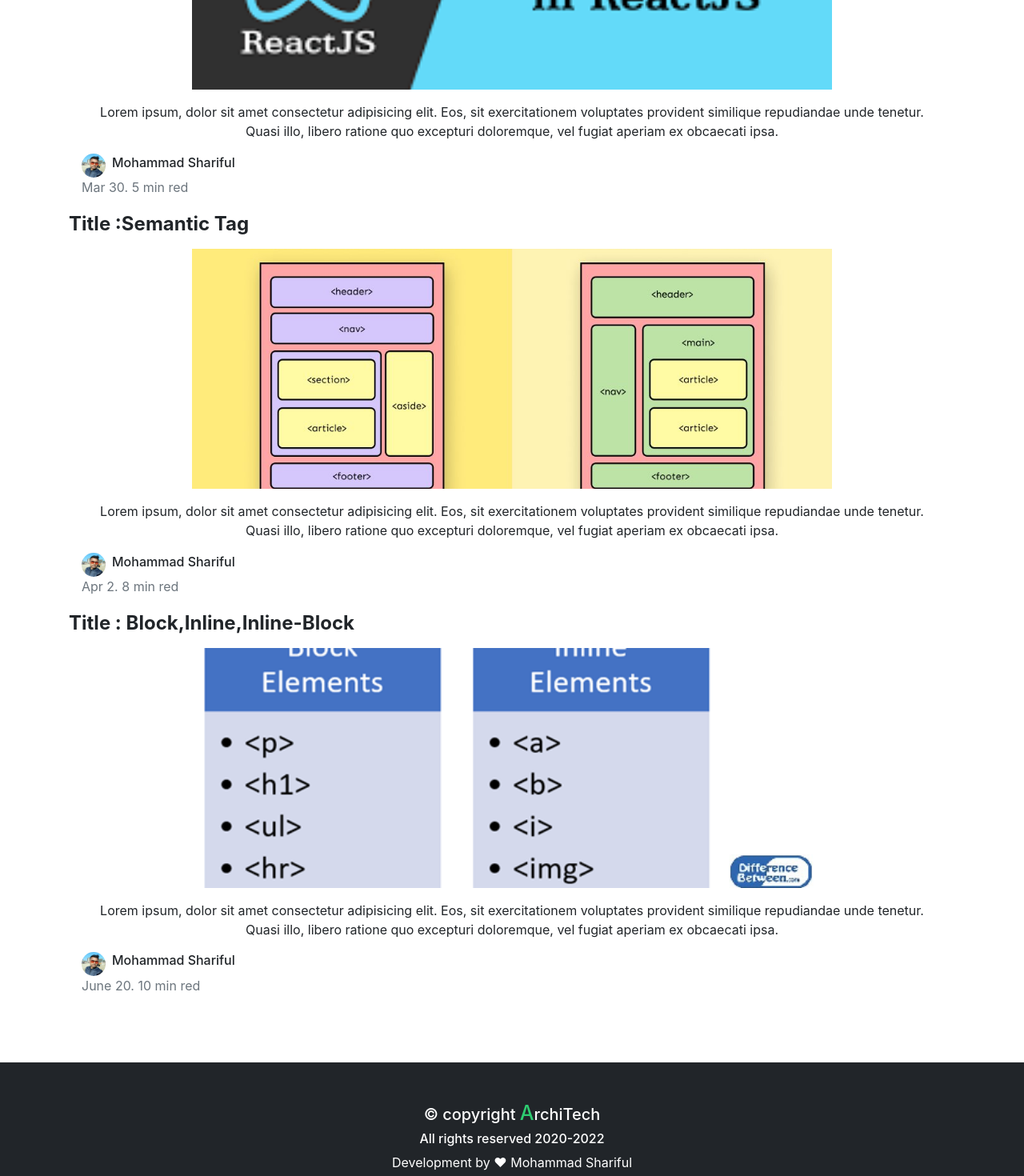
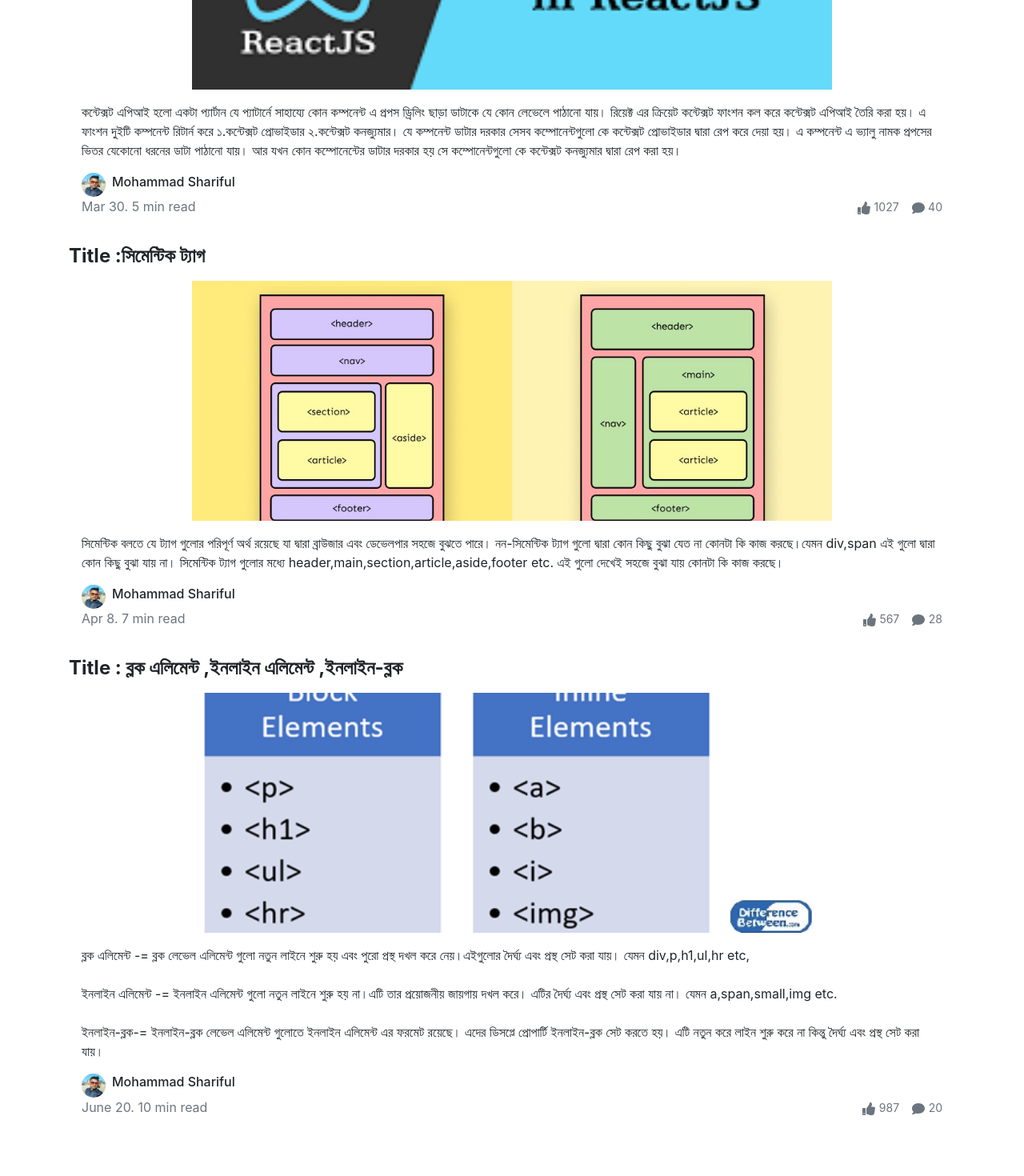
Before and after one commit to mohammadshariful/architech, a React (Create React App) app: page /blogs in a window 1280 px wide. Shown: the part 380-1850 px from the top of the page at 80% size. Built offline with nearby package versions, Linux system fonts and the light colour scheme.

Commit message:
update blogs component

```diff
--- a/src/Components/Blogs/Blogs.js
+++ b/src/Components/Blogs/Blogs.js
@@ -1,5 +1,6 @@
 import React from "react";
 import { Container } from "react-bootstrap";
+import { FaComment, FaThumbsUp } from "react-icons/fa";
 import authorImg from "../../Assets/Images/author-img.jpg";
 import blockInlineImg from "../../Assets/Images/block-inline.webp";
 import contextApi from "../../Assets/Images/context-api.jpg";
@@ -9,55 +10,103 @@ const Blogs = () => {
   return (
     <Container className=" my-5 p-3">
       <article className="blog">
-        <h4 className="fw-bolder mb-3">Title : Context Api</h4>
+        <h4 className="fw-bolder mb-3">Title : কন্টেক্সট এপিআই </h4>
         <div className="px-3">
           <img className="blog-img img-fluid" src={contextApi} alt="" />
-          <p className="text-center my-3">
-            Lorem ipsum, dolor sit amet consectetur adipisicing elit. Eos, sit
-            exercitationem voluptates provident similique repudiandae unde
-            tenetur. Quasi illo, libero ratione quo excepturi doloremque, vel
-            fugiat aperiam ex obcaecati ipsa.
+          <p className="text-start my-3">
+            কন্টেক্সট এপিআই হলো একটা প্যার্টান যে প্যাটার্নে সাহায্যে কোন
+            কম্পনেন্ট এ প্রপস ড্রিলিং ছাড়া ডাটাকে যে কোন লেভেলে পাঠানো যায়।
+            রিয়েক্ট এর ক্রিয়েট কন্টেক্সট ফাংশন কল করে কন্টেক্সট এপিআই তৈরি করা
+            হয়। এ ফাংশন দুইটি কম্পনেন্ট রিটার্ন করে ১.কন্টেক্সট প্রোভাইডার
+            ২.কন্টেক্সট কনজ্যুমার। যে কম্পনেন্ট ডাটার দরকার সেসব কম্পোনেন্টগুলো
+            কে কন্টেক্সট প্রোভাইডার দ্বারা রেপ করে দেয়া হয়। এ কম্পনেন্ট এ
+            ভ্যালু নামক প্রপসের ভিতর যেকোনো ধরনের ডাটা পাঠানো যায়। আর যখন কোন
+            কম্পোনেন্টের ডাটার দরকার হয় সে কম্পোনেন্টগুলো কে কন্টেক্সট কনজ্যুমার
+            দ্বারা রেপ করা হয়।
           </p>
         </div>
         <div className="d-flex align-items-center px-3">
           <img className="author-img" src={authorImg} alt="" />
           <h6 className="ms-2">Mohammad Shariful</h6>
         </div>
-        <p className="text-muted px-3">Mar 30. 5 min red</p>
+        <div className="d-flex align-items-center justify-content-between">
+          <p className="text-muted px-3">Mar 30. 5 min read</p>
+          <p className="text-muted px-3">
+            <span className="me-2">
+              <FaThumbsUp /> <small>1027</small>
+            </span>
+            <span className="ms-2">
+              <FaComment /> <small>40</small>
+            </span>
+          </p>
+        </div>
       </article>
       <article className="blog">
-        <h4 className="fw-bolder mb-3">Title :Semantic Tag</h4>
+        <h4 className="fw-bolder mb-3">Title :সিমেন্টিক ট্যাগ </h4>
         <div className="px-3">
           <img className="blog-img img-fluid" src={semanticTagImg} alt="" />
-          <p className="text-center my-3">
-            Lorem ipsum, dolor sit amet consectetur adipisicing elit. Eos, sit
-            exercitationem voluptates provident similique repudiandae unde
-            tenetur. Quasi illo, libero ratione quo excepturi doloremque, vel
-            fugiat aperiam ex obcaecati ipsa.
+          <p className="text-start my-3">
+            সিমেন্টিক বলতে যে ট্যাগ গুলোর পরিপূর্ণ অর্থ রয়েছে যা দ্বারা ব্রাউজার
+            এবং ডেভেলপার সহজে বুঝতে পারে। নন-সিমেন্টিক ট্যাগ গুলো দ্বারা কোন
+            কিছু বুঝা যেত না কোনটা কি কাজ করছে।যেমন div,span এই গুলো দ্বারা কোন
+            কিছু বুঝা যায় না। সিমেন্টিক ট্যাগ গুলোর মধ্যে
+            header,main,section,article,aside,footer etc. এই গুলো দেখেই সহজে
+            বুঝা যায় কোনটা কি কাজ করছে।
           </p>
         </div>
         <div className="d-flex align-items-center px-3">
           <img className="author-img" src={authorImg} alt="" />
           <h6 className="ms-2">Mohammad Shariful</h6>
         </div>
-        <p className="text-muted px-3">Apr 2. 8 min red</p>
+        <div className="d-flex align-items-center justify-content-between">
+          <p className="text-muted px-3">Apr 8. 7 min read</p>
+          <p className="text-muted px-3">
+            <span className="me-2">
+              <FaThumbsUp /> <small>567</small>
+            </span>
+            <span className="ms-2">
+              <FaComment /> <small>28</small>
+            </span>
+          </p>
+        </div>
       </article>
       <article className="blog">
-        <h4 className="fw-bolder mb-3">Title : Block,Inline,Inline-Block</h4>
+        <h4 className="fw-bolder mb-3">
+          Title : ব্লক এলিমেন্ট ,ইনলাইন এলিমেন্ট ,ইনলাইন-ব্লক
+        </h4>
         <div className="px-3">
           <img className="blog-img img-fluid" src={blockInlineImg} alt="" />
-          <p className="text-center my-3">
-            Lorem ipsum, dolor sit amet consectetur adipisicing elit. Eos, sit
-            exercitationem voluptates provident similique repudiandae unde
-            tenetur. Quasi illo, libero ratione quo excepturi doloremque, vel
-            fugiat aperiam ex obcaecati ipsa.
+          <p className="text-start my-3">
+            ব্লক এলিমেন্ট -= ব্লক লেভেল এলিমেন্ট গুলো নতুন লাইনে শুরু হয় এবং
+            পুরো প্রস্থ দখল করে নেয়।এইগুলোর দৈর্ঘ্য এবং প্রস্থ সেট করা যায়। যেমন
+            div,p,h1,ul,hr etc,
+            <br />
+            <br />
+            ইনলাইন এলিমেন্ট -= ইনলাইন এলিমেন্ট গুলো নতুন লাইনে শুরু হয় না।এটি
+            তার প্রয়োজনীয় জায়গায় দখল করে। এটির দৈর্ঘ্য এবং প্রস্থ সেট করা যায়
+            না। যেমন a,span,small,img etc.
+            <br />
+            <br />
+            ইনলাইন-ব্লক-= ইনলাইন-ব্লক লেভেল এলিমেন্ট গুলোতে ইনলাইন এলিমেন্ট এর
+            ফরমেট রয়েছে। এদের ডিসপ্লে প্রোপার্টি ইনলাইন-ব্লক সেট করতে হয়। এটি
+            নতুন করে লাইন শুরু করে না কিন্তু দৈর্ঘ্য এবং প্রস্থ সেট করা যায়।
           </p>
         </div>
         <div className="d-flex align-items-center px-3">
           <img className="author-img" src={authorImg} alt="" />
           <h6 className="ms-2">Mohammad Shariful</h6>
         </div>
-        <p className="text-muted px-3">June 20. 10 min red</p>
+        <div className="d-flex align-items-center justify-content-between">
+          <p className="text-muted px-3">June 20. 10 min read</p>
+          <p className="text-muted px-3">
+            <span className="me-2">
+              <FaThumbsUp /> <small>987</small>
+            </span>
+            <span className="ms-2">
+              <FaComment /> <small>20</small>
+            </span>
+          </p>
+        </div>
       </article>
     </Container>
   );
```
